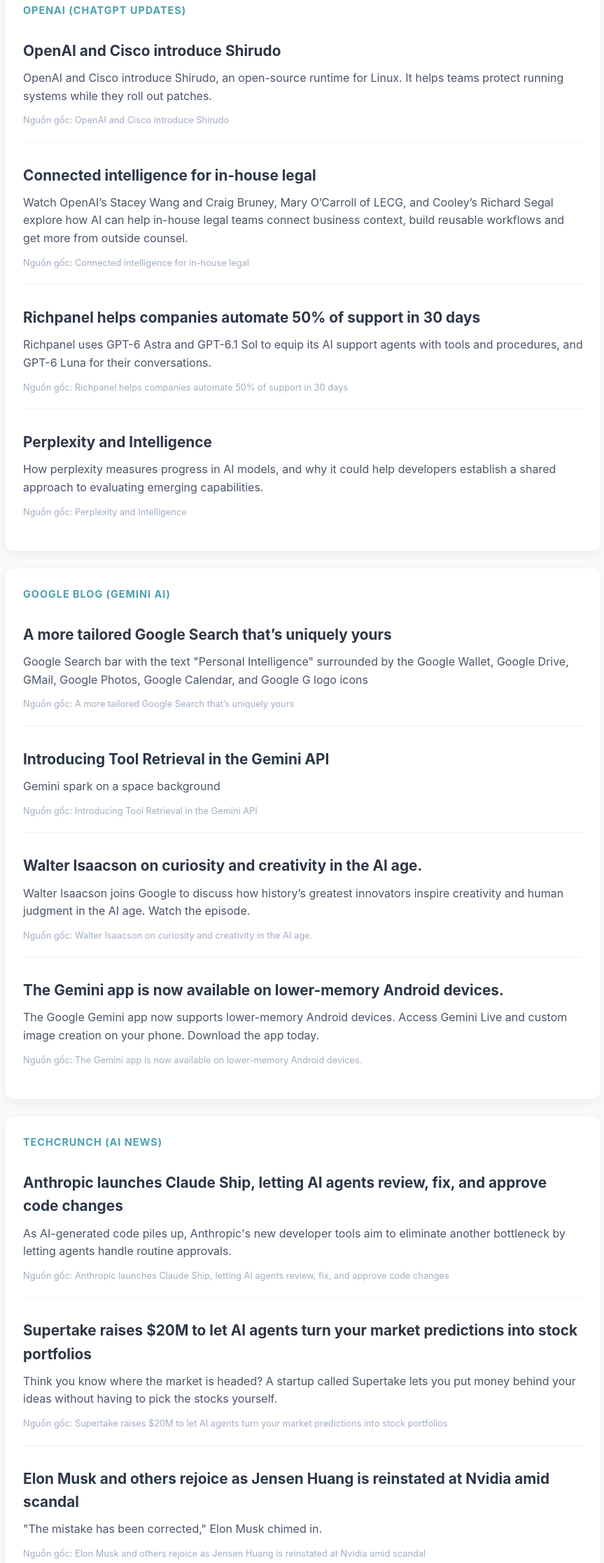
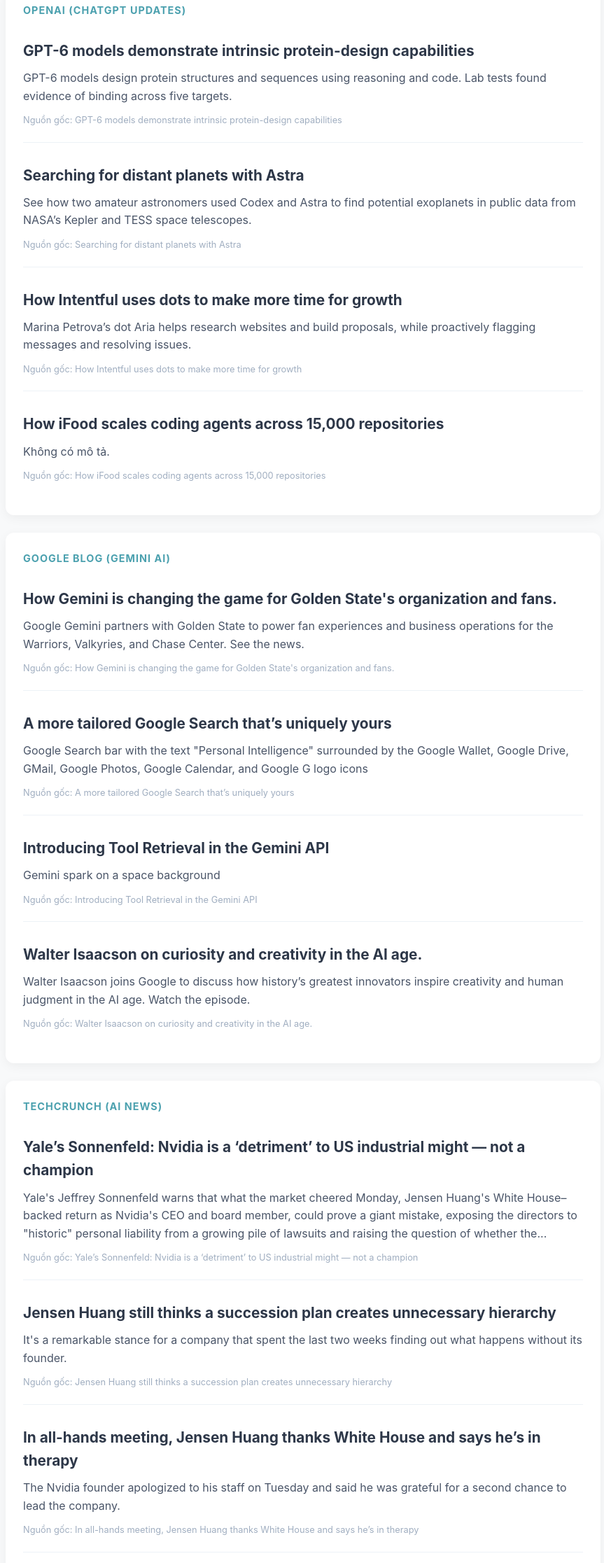
Before and after one commit to lelevietnam99/3d-ai-prompt-news, a plain HTML site: page index.html in a window 1280 px wide. Shown: the part 296-2529 px from the top of the page at 70% size, without its empty margins (207-1070 px from the left). Drawn offline with Linux system fonts and the light colour scheme.

Commit message:
Auto-update AI 3D Prompt News

```diff
--- a/index.html
+++ b/index.html
@@ -28,37 +28,44 @@
     <div class="container">
         <header>
             <h1>Cập Nhật AI & Prompt Làm Phim</h1>
-            <p>Dành riêng cho dự án Phim 3D Đức Phật | 24/11/2026</p>
+            <p>Dành riêng cho dự án Phim 3D Đức Phật | 25/11/2026</p>
         </header>
 <div class="feed-card"><div class="source-name">OpenAI (ChatGPT Updates)</div>
                 <div class="news-item">
                     <div class="tag-container"></div>
-                    <a class="news-title" href="https://openai.com/index/introducing-shirudo" target="_blank">OpenAI and Cisco introduce Shirudo</a>
-                    <div class="summary-vi">OpenAI and Cisco introduce Shirudo, an open-source runtime for Linux. It helps teams protect running systems while they roll out patches.</div>
-                    <div class="meta">Nguồn gốc: OpenAI and Cisco introduce Shirudo</div>
+                    <a class="news-title" href="https://openai.com/index/gpt-6-models-demonstrate-intrinsic-protein-design-capabilities" target="_blank">GPT-6 models demonstrate intrinsic protein-design capabilities</a>
+                    <div class="summary-vi">GPT-6 models design protein structures and sequences using reasoning and code. Lab tests found evidence of binding across five targets.</div>
+                    <div class="meta">Nguồn gốc: GPT-6 models demonstrate intrinsic protein-design capabilities</div>
                 </div>
 
                 <div class="news-item">
                     <div class="tag-container"></div>
-                    <a class="news-title" href="https://openai.com/business/learn/connected-intelligence-for-in-house-legal" target="_blank">Connected intelligence for in-house legal</a>
-                    <div class="summary-vi">Watch OpenAI’s Stacey Wang and Craig Bruney, Mary O’Carroll of LECG, and Cooley’s Richard Segal explore how AI can help in-house legal teams connect business context, build reusable workflows and get more from outside counsel.</div>
-                    <div class="meta">Nguồn gốc: Connected intelligence for in-house legal</div>
+                    <a class="news-title" href="https://openai.com/index/searching-for-distant-planets-with-astra" target="_blank">Searching for distant planets with Astra</a>
+                    <div class="summary-vi">See how two amateur astronomers used Codex and Astra to find potential exoplanets in public data from NASA’s Kepler and TESS space telescopes.</div>
+                    <div class="meta">Nguồn gốc: Searching for distant planets with Astra</div>
                 </div>
 
                 <div class="news-item">
                     <div class="tag-container"></div>
-                    <a class="news-title" href="https://openai.com/business/customer-stories/richpanel-ai-customer-support" target="_blank">Richpanel helps companies automate 50% of support in 30 days</a>
-                    <div class="summary-vi">Richpanel uses GPT-6 Astra and GPT-6.1 Sol to equip its AI support agents with tools and procedures, and GPT-6 Luna for their conversations.</div>
-                    <div class="meta">Nguồn gốc: Richpanel helps companies automate 50% of support in 30 days</div>
+                    <a class="news-title" href="https://openai.com/business/customer-stories/intentful-dots" target="_blank">How Intentful uses dots to make more time for growth</a>
+                    <div class="summary-vi">Marina Petrova’s dot Aria helps research websites and build proposals, while proactively flagging messages and resolving issues.</div>
+                    <div class="meta">Nguồn gốc: How Intentful uses dots to make more time for growth</div>
                 </div>
 
                 <div class="news-item">
                     <div class="tag-container"></div>
-                    <a class="news-title" href="https://openai.com/index/perplexity-and-intelligence" target="_blank">Perplexity and Intelligence</a>
-                    <div class="summary-vi">How perplexity measures progress in AI models, and why it could help developers establish a shared approach to evaluating emerging capabilities.</div>
-                    <div class="meta">Nguồn gốc: Perplexity and Intelligence</div>
+                    <a class="news-title" href="https://openai.com/business/customer-stories/ifood" target="_blank">How iFood scales coding agents across 15,000 repositories</a>
+                    <div class="summary-vi">Không có mô tả.</div>
+                    <div class="meta">Nguồn gốc: How iFood scales coding agents across 15,000 repositories</div>
                 </div>
                 </div><div class="feed-card"><div class="source-name">Google Blog (Gemini AI)</div>
+                <div class="news-item">
+                    <div class="tag-container"></div>
+                    <a class="news-title" href="https://blog.google/products-and-platforms/products/gemini/gemini-golden-state/" target="_blank">How Gemini is changing the game for Golden State's organization and fans.</a>
+                    <div class="summary-vi">Google Gemini partners with Golden State to power fan experiences and business operations for the Warriors, Valkyries, and Chase Center. See the news.</div>
+                    <div class="meta">Nguồn gốc: How Gemini is changing the game for Golden State's organization and fans.</div>
+                </div>
+
                 <div class="news-item">
                     <div class="tag-container"></div>
                     <a class="news-title" href="https://blog.google/products-and-platforms/products/search/google-search-personal-intelligence-apps/" target="_blank">A more tailored Google Search that’s uniquely yours</a>
@@ -79,40 +86,33 @@
                     <div class="summary-vi">Walter Isaacson joins Google to discuss how history’s greatest innovators inspire creativity and human judgment in the AI age. Watch the episode.</div>
                     <div class="meta">Nguồn gốc: Walter Isaacson on curiosity and creativity in the AI age.</div>
                 </div>
-
-                <div class="news-item">
-                    <div class="tag-container"></div>
-                    <a class="news-title" href="https://blog.google/innovation-and-ai/products/gemini-app/gemini-lower-memory-devices/" target="_blank">The Gemini app is now available on lower-memory Android devices.</a>
-                    <div class="summary-vi">The Google Gemini app now supports lower-memory Android devices. Access Gemini Live and custom image creation on your phone. Download the app today.</div>
-                    <div class="meta">Nguồn gốc: The Gemini app is now available on lower-memory Android devices.</div>
-                </div>
                 </div><div class="feed-card"><div class="source-name">TechCrunch (AI News)</div>
                 <div class="news-item">
                     <div class="tag-container"></div>
-                    <a class="news-title" href="https://techcrunch.com/2026/11/23/anthropic-launches-claude-ship-letting-ai-agents-review-fix-and-approve-code-changes/" target="_blank">Anthropic launches Claude Ship, letting AI agents review, fix, and approve code changes</a>
-                    <div class="summary-vi">As AI-generated code piles up, Anthropic's new developer tools aim to eliminate another bottleneck by letting agents handle routine approvals.</div>
-                    <div class="meta">Nguồn gốc: Anthropic launches Claude Ship, letting AI agents review, fix, and approve code changes</div>
+                    <a class="news-title" href="https://techcrunch.com/2026/11/24/yales-sonnenfeld-nvidia-is-a-detriment-to-u-s-industrial-might-not-a-champion/" target="_blank">Yale’s Sonnenfeld: Nvidia is a ‘detriment’ to US industrial might — not a champion</a>
+                    <div class="summary-vi">Yale's Jeffrey Sonnenfeld warns that what the market cheered Monday, Jensen Huang's White House–backed return as Nvidia's CEO and board member, could prove a giant mistake, exposing the directors to "historic" personal liability from a growing pile of lawsuits and raising the question of whether the...</div>
+                    <div class="meta">Nguồn gốc: Yale’s Sonnenfeld: Nvidia is a ‘detriment’ to US industrial might — not a champion</div>
                 </div>
 
                 <div class="news-item">
                     <div class="tag-container"></div>
-                    <a class="news-title" href="https://techcrunch.com/2026/11/23/supertake-raises-20m-to-let-ai-agents-turn-your-market-predictions-into-stock-portfolios/" target="_blank">Supertake raises $20M to let AI agents turn your market predictions into stock portfolios</a>
-                    <div class="summary-vi">Think you know where the market is headed? A startup called Supertake lets you put money behind your ideas without having to pick the stocks yourself.</div>
-                    <div class="meta">Nguồn gốc: Supertake raises $20M to let AI agents turn your market predictions into stock portfolios</div>
+                    <a class="news-title" href="https://techcrunch.com/2026/11/24/jensen-huang-still-thinks-a-succession-plan-creates-unnecessary-hierarchy/" target="_blank">Jensen Huang still thinks a succession plan creates unnecessary hierarchy</a>
+                    <div class="summary-vi">It's a remarkable stance for a company that spent the last two weeks finding out what happens without its founder.</div>
+                    <div class="meta">Nguồn gốc: Jensen Huang still thinks a succession plan creates unnecessary hierarchy</div>
                 </div>
 
                 <div class="news-item">
                     <div class="tag-container"></div>
-                    <a class="news-title" href="https://techcrunch.com/2026/11/23/elon-musk-and-others-rejoice-as-jensen-huang-is-reinstated-at-nvidia-amid-scandal/" target="_blank">Elon Musk and others rejoice as Jensen Huang is reinstated at Nvidia amid scandal</a>
-                    <div class="summary-vi">"The mistake has been corrected," Elon Musk chimed in.</div>
-                    <div class="meta">Nguồn gốc: Elon Musk and others rejoice as Jensen Huang is reinstated at Nvidia amid scandal</div>
+                    <a class="news-title" href="https://techcrunch.com/2026/11/24/in-all-hands-meeting-jensen-huang-thanks-white-house-and-says-hes-in-therapy/" target="_blank">In all-hands meeting, Jensen Huang thanks White House and says he’s in therapy</a>
+                    <div class="summary-vi">The Nvidia founder apologized to his staff on Tuesday and said he was grateful for a second chance to lead the company.</div>
+                    <div class="meta">Nguồn gốc: In all-hands meeting, Jensen Huang thanks White House and says he’s in therapy</div>
                 </div>
 
                 <div class="news-item">
                     <div class="tag-container"></div>
-                    <a class="news-title" href="https://techcrunch.com/2026/11/23/megaspeed-the-company-at-the-center-of-the-jensen-huang-scandal-appears-headed-for-a-u-s-blacklist/" target="_blank">Megaspeed, the company at the center of the Jensen Huang scandal, appears headed for a US blacklist</a>
-                    <div class="summary-vi">Megaspeed, which was previously led by Alice Huang, would be barred from doing business with U.S. companies unless those companies attained a special license from the federal government.</div>
-                    <div class="meta">Nguồn gốc: Megaspeed, the company at the center of the Jensen Huang scandal, appears headed for a US blacklist</div>
+                    <a class="news-title" href="https://techcrunch.com/2026/11/24/even-the-best-ai-agents-struggle-with-everyday-life/" target="_blank">Even the best AI agents struggle with everyday life</a>
+                    <div class="summary-vi">As millions embrace personal AI assistants, a new benchmark reveals that even the most advanced AI models struggle to complete everyday tasks reliably and safely without introducing potential new problems.</div>
+                    <div class="meta">Nguồn gốc: Even the best AI agents struggle with everyday life</div>
                 </div>
                 </div>
         <footer style="text-align: center; color: #a0aec0; padding: 20px;">
```
